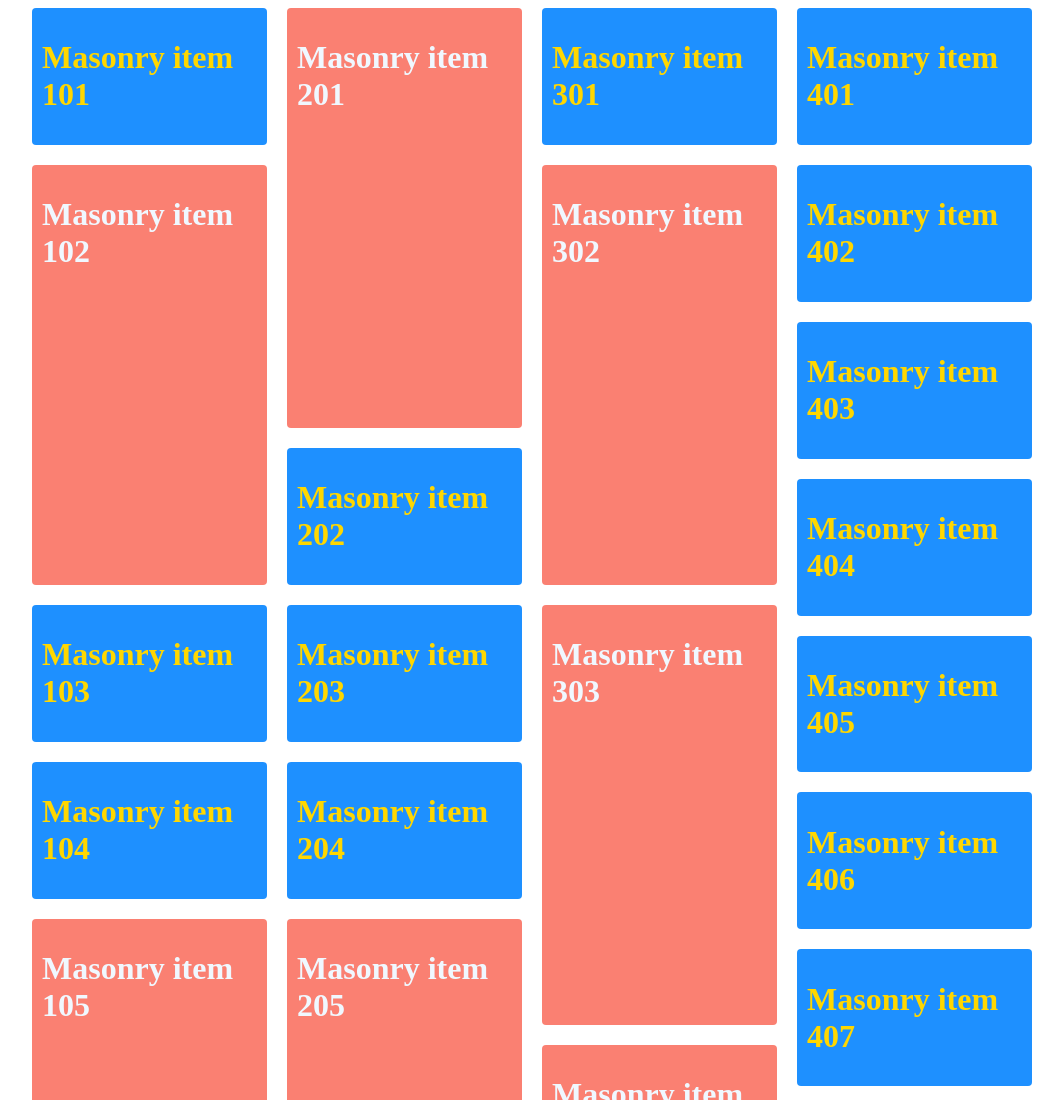
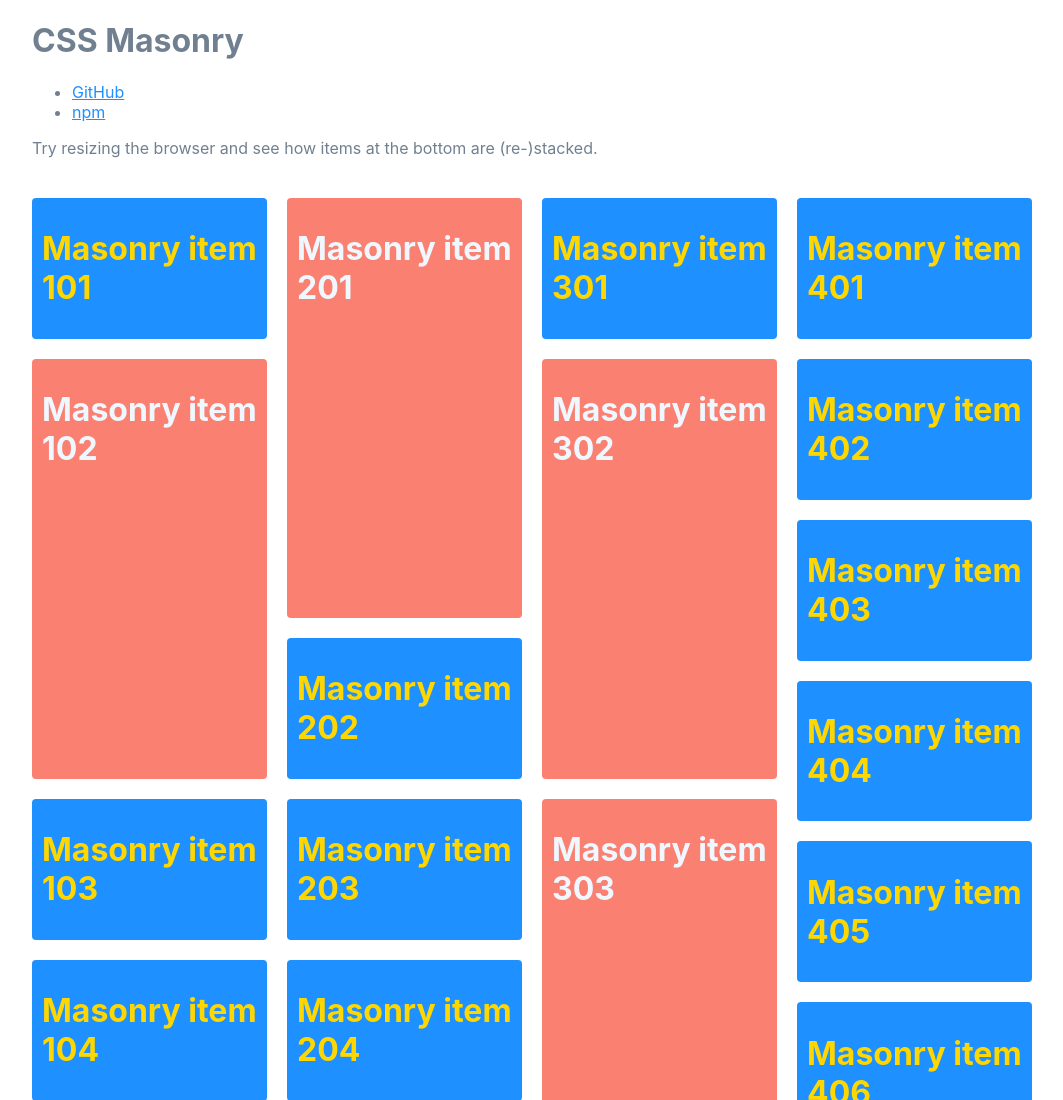
Before and after one commit to maliMirkec/css-masonry, a website built with webpack: page index.html in a window 1280 px wide. Shown: the top 1100 px of the page, without its empty margins (108-1171 px from the left). Built offline with nearby package versions, Linux system fonts and the light colour scheme.

Commit message:
Updating homepage.

```diff
--- a/index.html
+++ b/index.html
@@ -7,6 +7,24 @@
     <meta name="viewport" content="width=device-width, initial-scale=1.0">
     <link rel="stylesheet" href="/dist/css-masonry.css">
     <style>
+    body {
+      color: slategray;
+      font-family: -apple-system, BlinkMacSystemFont, "Segoe UI", "Roboto", "Oxygen", "Ubuntu", "Helvetica Neue", Arial, sans-serif;
+    }
+    .wrapper {
+      max-width: 1000px;
+      margin-right: auto;
+      margin-left: auto;
+      margin-bottom: 40px;
+    }
+    .wrapper,
+    .css-masonry {
+      padding-right: 40px;
+      padding-left: 40px;
+    }
+    a {
+      color: dodgerblue;
+    }
     .css-masonry__item {
       padding: 10px;
       border-radius: 4px;
@@ -28,6 +46,14 @@
   </head>
 
   <body>
+    <div class="wrapper">
+      <h1>CSS Masonry</h1>
+      <ul>
+        <li><a href="https://github.com/maliMirkec/css-masonry">GitHub</a></li>
+        <li><a href="https://www.npmjs.com/package/css-masonry">npm</a></li>
+      </ul>
+      <p>Try resizing the browser and see how items at the bottom are (re-)stacked.</p>
+    </div>
     <div class="css-masonry js-css-masonry">
       <div class="css-masonry__column">
         <div class="css-masonry__item js-css-masonry-item">
--- a/package.json
+++ b/package.json
@@ -1,6 +1,6 @@
 {
   "name": "css-masonry",
-  "version": "0.0.10",
+  "version": "0.0.11",
   "description": "A JavaScript recalculation for the CSS Grid masonry layout.",
   "repository": "git@github.com:maliMirkec/css-masonry.git",
   "homepage": "https://css-masonry.silvestar.codes",
```
Also changed, not shown: README.md.
